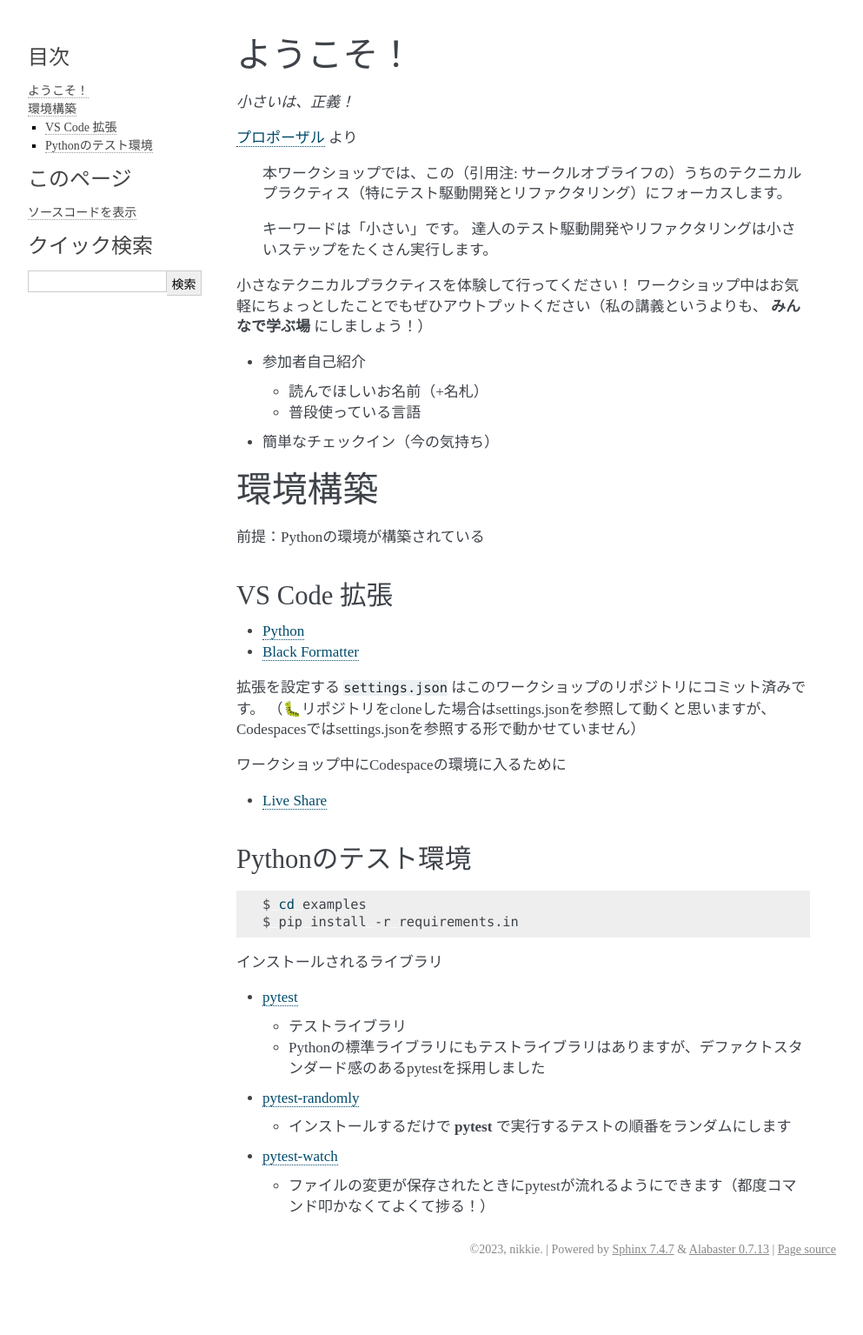
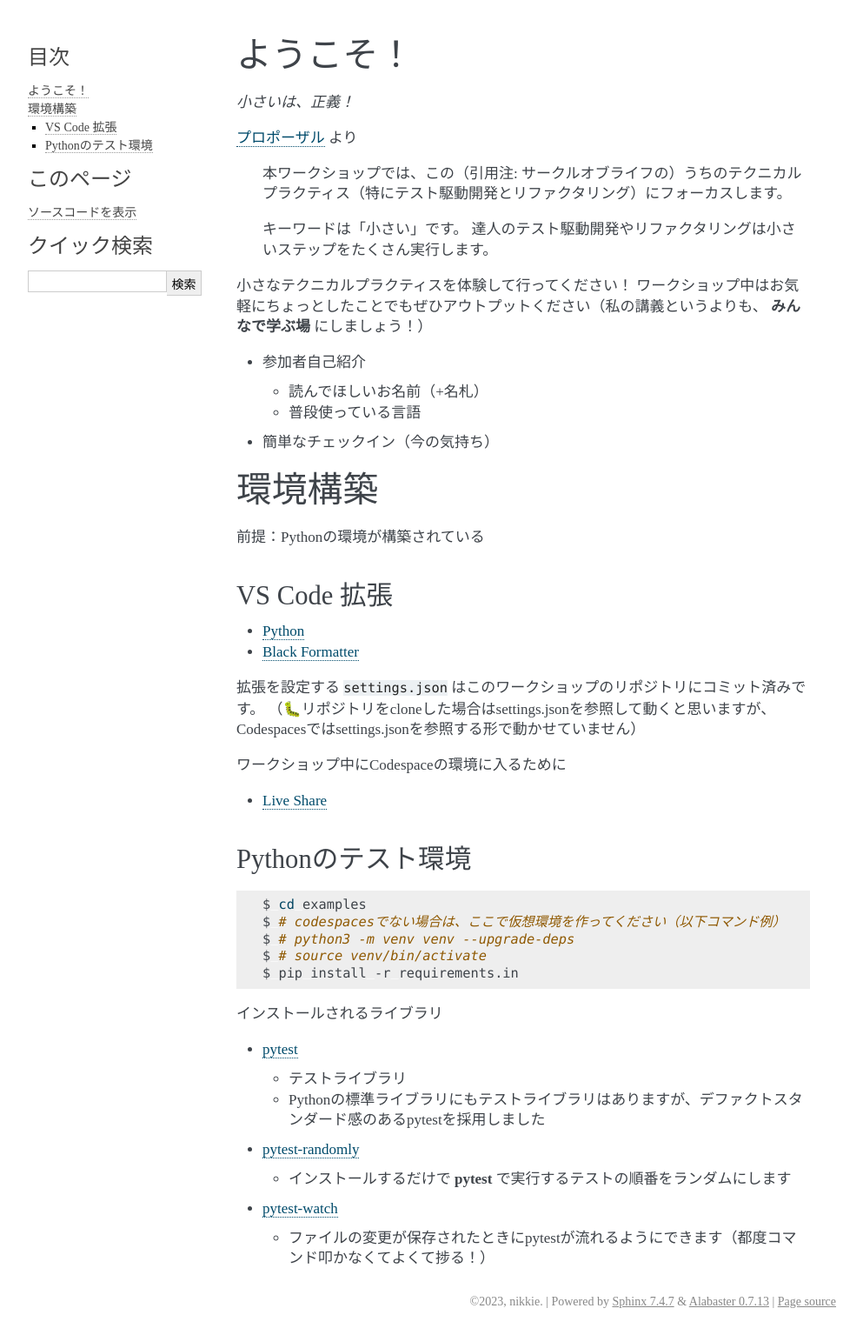
Before and after one commit to ftnext/small-technical-2023, a Sphinx documentation site: the page built from source/introduction.rst, in a window 1280 px wide. Shown: the whole page at 87% size, without its empty margins (148-1141 px from the left). Built offline with Sphinx 7.4.7, drawn with Linux system fonts in a browser that asks for light colours; some web fonts are replaced; before the commit the page ends 1475 px from its top, so only the background shows below that.

Commit message:
[feat] Refine whole

```diff
--- a/source/introduction.rst
+++ b/source/introduction.rst
@@ -46,6 +46,9 @@ Pythonのテスト環境
 .. code-block:: shell
 
     $ cd examples
+    $ # codespacesでない場合は、ここで仮想環境を作ってください（以下コマンド例）
+    $ # python3 -m venv venv --upgrade-deps
+    $ # source venv/bin/activate
     $ pip install -r requirements.in
 
 インストールされるライブラリ
--- a/source/summary.rst
+++ b/source/summary.rst
@@ -23,3 +23,5 @@
 * 実際のテストはもっと登場人物が多い（例：モック）
 
   * 小さくするという考え方を胸に、日々実践あるのみと思っています
+
+IMO：小さいは、正義！
```
